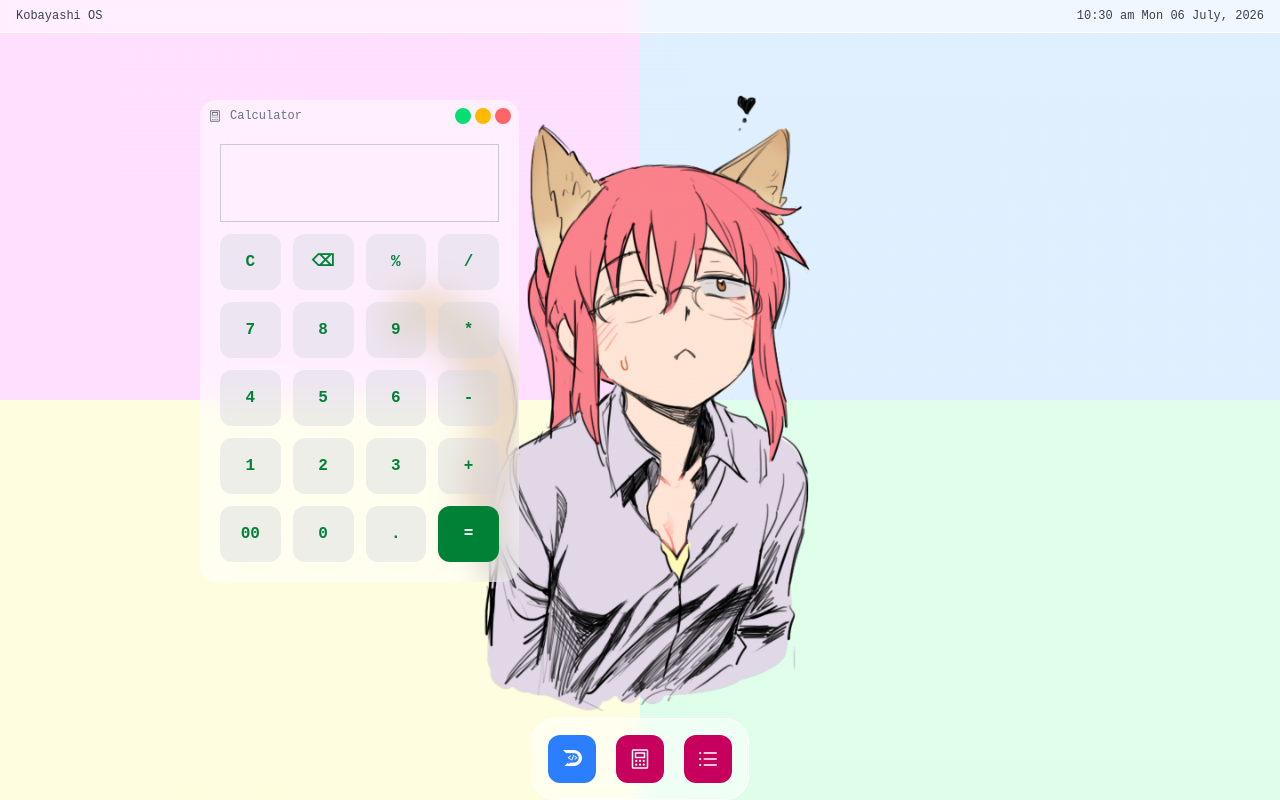
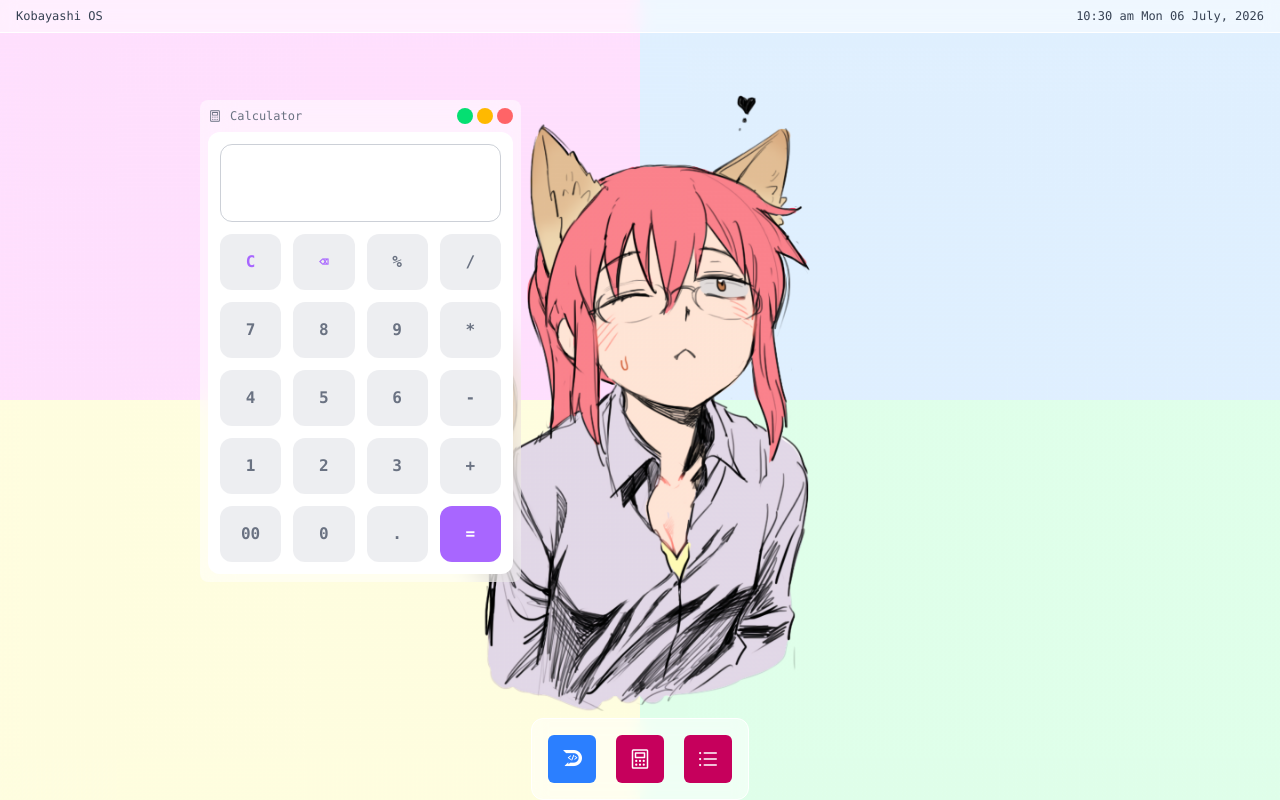
Before and after one commit to anshumitasahu/DevDock, a React (Vite) app: page / in a window 1280 px wide. Both pictures are taken after a click on the element 640 px from the left and 759 px from the top of the page. Built offline with nearby package versions, Linux system fonts and the light colour scheme.

Commit message:
fixed few bug of to-do list

```diff
--- a/src/components/home/AppLogic/Calculator.jsx
+++ b/src/components/home/AppLogic/Calculator.jsx
@@ -29,25 +29,25 @@ export default function Calculator() {
     const handleButtons = numbers.map((number) =>
         <button
             onClick={() => handleClick(number)}
-            className="font-bold text-green-700 bg-gray-300/40 rounded-md px-2 py-4"
+            className="font-bold text-gray-500 bg-gray-300/40 rounded-xl px-2 py-4"
         >
             {number}
         </button>
     );
 
     return (
-        <div className="text-black flex flex-col gap-3 w-fit h-fit p-3 rounded-md">
+        <div className="text-black flex flex-col gap-3 w-fit h-fit p-3 rounded-xl bg-white">
             <input
                 type="text"
                 value={display}
                 readOnly
-                className="border border-gray-400/50 outline-0 px-3 py-6 text-xl"
+                className="border border-gray-400/50 outline-0 px-3 py-6 text-xl rounded-xl"
             />
             <div className="grid grid-cols-4 gap-3">
-                <button onClick={handleClear} className="font-bold text-green-700 bg-gray-300/40 rounded-md px-2 py-4">C</button>
-                <button onClick={handleDelete} className="font-bold text-green-700 bg-gray-300/40 rounded-md px-2 py-4">⌫</button>
+                <button onClick={handleClear} className="font-bold text-primary bg-gray-300/40 rounded-xl px-2 py-4">C</button>
+                <button onClick={handleDelete} className="font-bold text-primary bg-gray-300/40 rounded-xl px-2 py-4">⌫</button>
                 {handleButtons}
-                <button onClick={handleEqual} className="font-bold bg-green-700 text-white px-2 py-4 rounded-md">=</button>
+                <button onClick={handleEqual} className="font-bold bg-primary text-white px-2 py-4 rounded-xl">=</button>
             </div>
         </div >
     );
--- a/src/components/home/AppLogic/ToDoList.jsx
+++ b/src/components/home/AppLogic/ToDoList.jsx
@@ -1,3 +1,4 @@
+import { PlusIcon, TrashIcon } from "@phosphor-icons/react";
 import { useState, useEffect } from "react";
 
 export default function ToDos() {
@@ -10,6 +11,7 @@ export default function ToDos() {
         setTasks([
             ...tasks,
             {
+                id: Date.now(),
                 text: input,
                 completed: false,
             },
@@ -18,28 +20,44 @@ export default function ToDos() {
         setInput("");
     }
 
+    function handleComplete() {
+        console.log("complete");
+    }
+
     function deleteTask(id) {
         setTasks(tasks.filter(task => task.id !== id));
     }
 
     return (
-        <div className="min-w-100 min-h-50">
+        <div className="w-100 min-h-50 bg-white p-4 rounded-xl flex flex-col gap-4">
             <div className="flex gap-4">
                 <input
                     type="text"
                     value={input}
                     onChange={(e) => setInput(e.target.value)}
-                    className="border border-neutral-700/40 outline-0"
+                    className="border border-neutral-700/40 outline-0 rounded-xl p-2 w-full"
                 />
-                <button onClick={addTask}>add task</button>
+
+                <button
+                    onClick={addTask}
+                    className="bg-primary text-white p-2 px-4 rounded-xl"
+                >
+                    <PlusIcon size={14} />
+                </button>
             </div>
 
-            <div className="w-full border border-border/30 h-50 overflow-scroll">
+            <div className="w-full h-50 overflow-y-scroll rounded-xl">
                 {tasks.map((task) => (
-                    <li key={task.id}>
-                        {task.text}
+                    <li
+                        key={task.id}
+                        className=" cursor-pointer list-none p-4 m-2 bg-primary/10 flex justify-between gap-4 text-gray-600 rounded-xl h-fit"
+                    >
+                        <button className="bg-white h-5 w-5 rounded-full" onClick={handleComplete}></button>
+                        <span className="w-[80%]">
+                            {task.text}
+                        </span>
                         <button onClick={() => deleteTask(task.id)}>
-                            Delete
+                            <TrashIcon size={14} className="text-pink-500" />
                         </button>
                     </li>
                 ))}
--- a/src/index.css
+++ b/src/index.css
@@ -1,58 +1,7 @@
 @import "tailwindcss";
 
 @theme {
-  /* Brand */
-  --color-primary-50: #eff6ff;
-  --color-primary-100: #dbeafe;
-  --color-primary-200: #bfdbfe;
-  --color-primary-300: #93c5fd;
-  --color-primary-400: #60a5fa;
-  --color-primary-500: #3b82f6;
-  --color-primary-600: #2563eb;
-  --color-primary-700: #1d4ed8;
-  --color-primary-800: #1e40af;
-  --color-primary-900: #1e3a8a;
-
-  /* Backgrounds */
-  --color-background: #09090b;
-  --color-surface: #111827;
-  --color-surface-2: #1f2937;
-
-  /* Borders */
-  --color-border: #27272a;
-  --color-border-light: #3f3f46;
-
-  /* Text */
-  --color-text: #f8fafc;
-  --color-text-muted: #94a3b8;
-  --color-text-subtle: #64748b;
-
-  /* Semantic */
-  --color-success: #22c55e;
-  --color-warning: #f59e0b;
-  --color-danger: #ef4444;
-
-  /* Accent */
-  --color-accent: #8b5cf6;
-
-  /* Radius */
-  --radius-sm: 0.5rem;
-  --radius-md: 0.75rem;
-  --radius-lg: 1rem;
-  --radius-xl: 1.5rem;
-
-  /* Shadows */
-  --shadow-card: 0 8px 30px rgba(0, 0, 0, 0.25);
-  --shadow-glow: 0 0 30px rgba(59, 130, 246, 0.25);
-
-  /* Fonts */
-  --font-sans: "Inter", sans-serif;
-  --font-mono: "JetBrains Mono", monospace;
-
-  /* Animation */
-  --animate-float: float 12s ease-in-out infinite;
-  --animate-float-delay: float 16s ease-in-out infinite reverse;
-  --animate-float-slow: float 20s ease-in-out infinite;
+ --color-primary : #a866ff
 }
 
 
```
